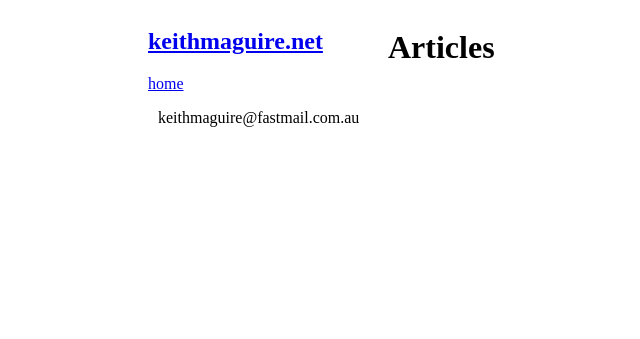
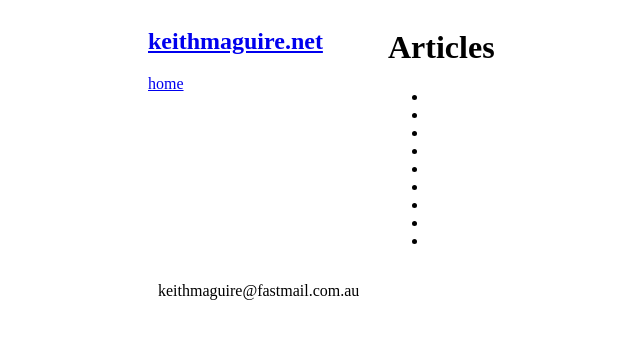
Before and after one commit to keithmaguire/keithmaguire.github.com, a Jekyll site: the page built from index.html, in a window 1280 px wide. Shown: the top 339 px of the page, without its empty margins (12-652 px from the left). Built offline with Jekyll 4.4.1, drawn with Linux system fonts in a browser that asks for light colours; Markdown is read by kramdown in place of the engine named in the settings.

Commit message:
articles -> pages

```diff
--- a/index.html
+++ b/index.html
@@ -7,7 +7,7 @@ published: true
 <div id="home">
   <h1>Articles</h1>
   <ul class="articles"</ul>
-  {% for article in site.articles %}
+  {% for page in site.pages %}
   <li><a href="{{article.url }}">{{article.title }}</a></li>
   {% endfor %}
   </ul>
```
